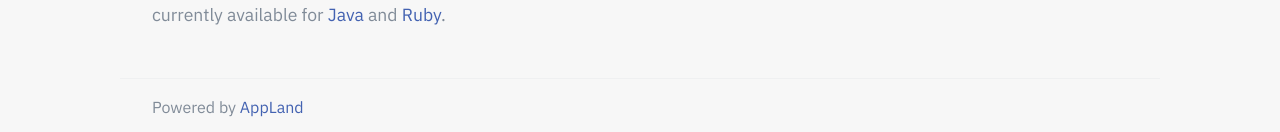
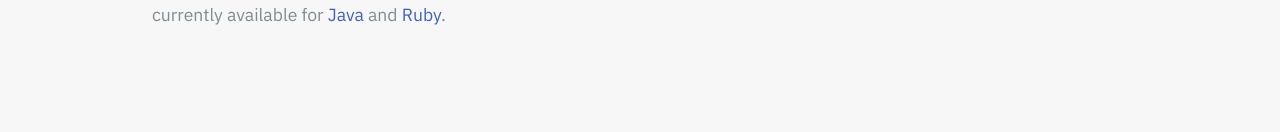
Before and after one commit to applandorg/applandorg.github.io, a Jekyll site: the page built from _pages/index.md, in a window 1280 px wide. Shown: the part 1401-1533 px from the top of the page. Built offline with Jekyll 4.4.1, drawn with Linux system fonts in a browser that asks for light colours; some web fonts are replaced; after the commit the page ends 1479 px from its top, so only the background shows below that.

Commit message:
Remove Powered By

```diff
--- a/_layouts/default.html
+++ b/_layouts/default.html
@@ -20,9 +20,6 @@
         <section class="main-content">
           {{ content }}
         </section>
-        <footer class="site-footer">
-          <p>Powered by <a href="https://app.land">AppLand</a></p>
-        </footer>
       </main>
 
       {% if site.google_analytics %}
```
